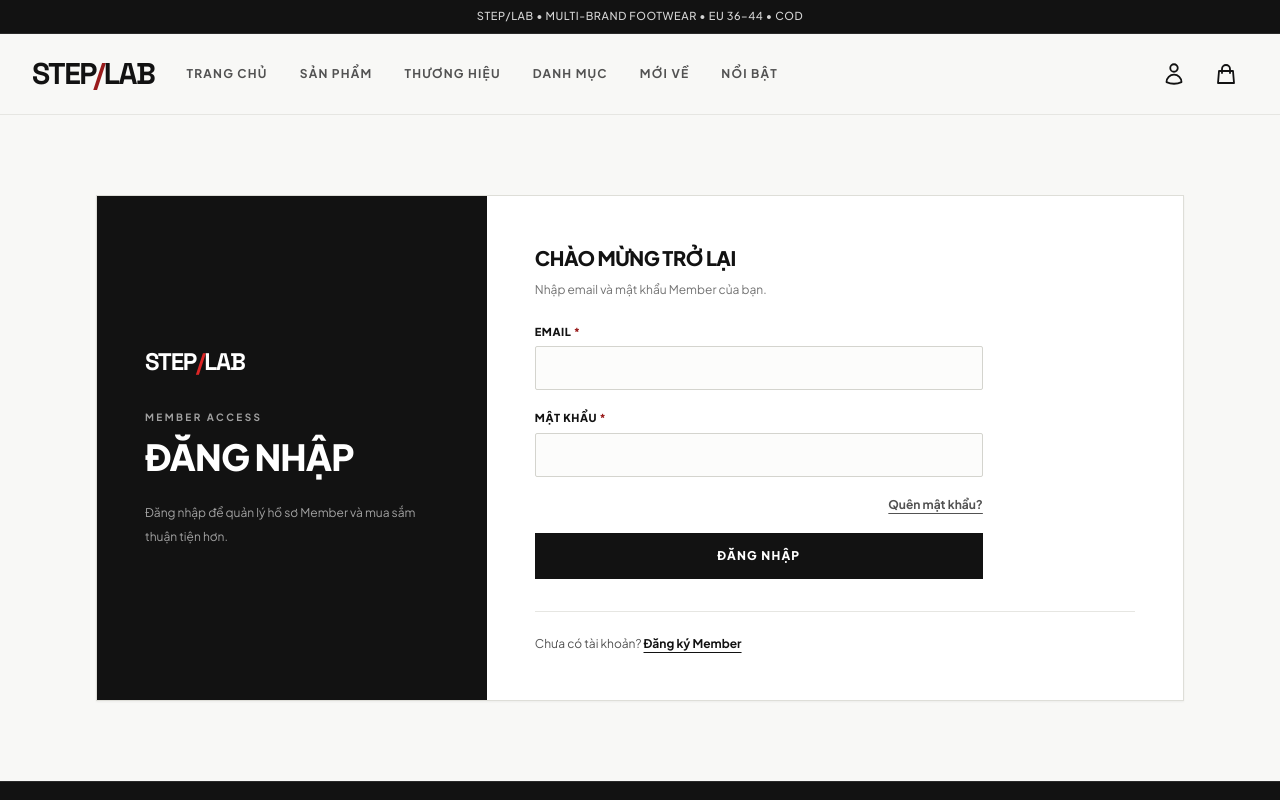
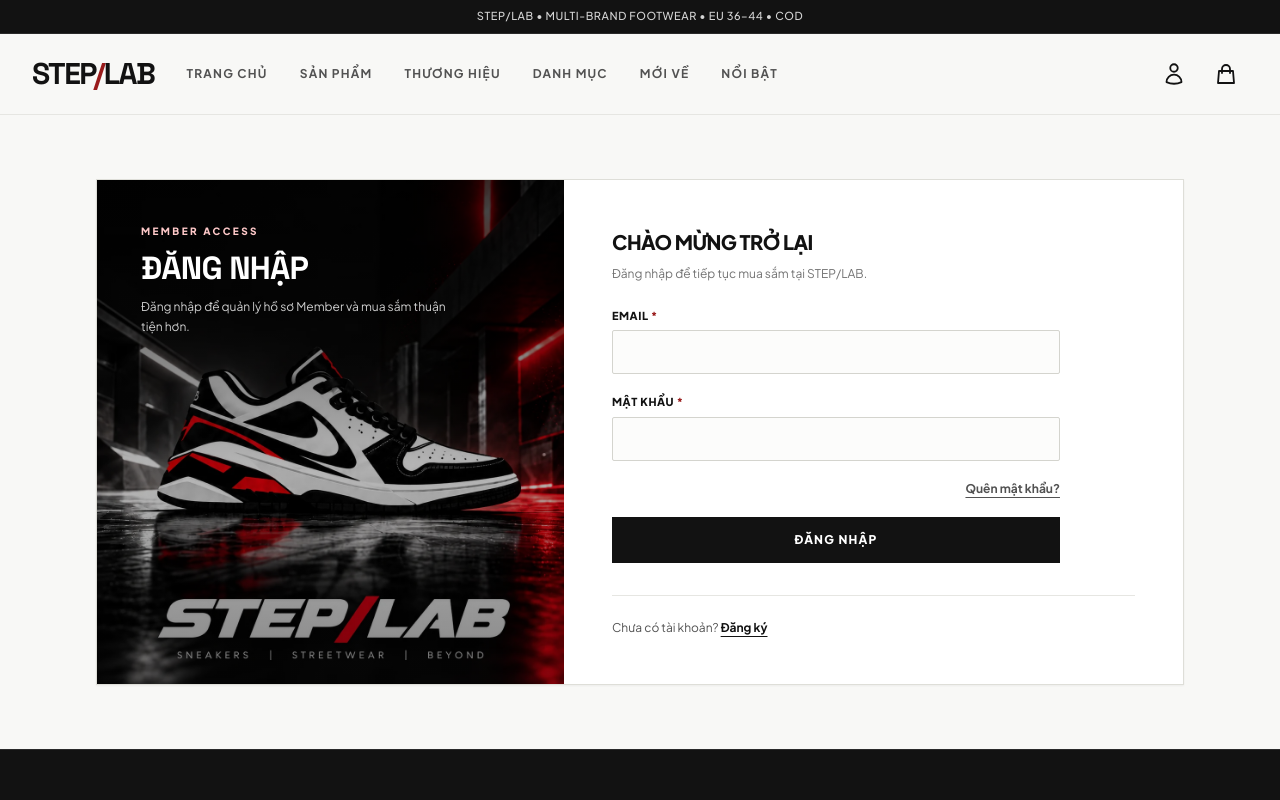
Before and after one commit to nnam099/shoe-store-webapp, a React (Vite) app in the folder client/: page /login in a window 1280 px wide. Shown: the top 800 px of the page. Built offline with nearby package versions, Linux system fonts and the light colour scheme.

Commit message:
refactor: redesign member auth visual experience

```diff
--- a/client/src/components/auth/AuthShell.jsx
+++ b/client/src/components/auth/AuthShell.jsx
@@ -1,56 +1,72 @@
-import { Link } from 'react-router-dom';
+import { getAssetUrl } from '../../config/site';
+
+const VISUAL_CROPS = {
+  identity: 'object-[center_43%] sm:object-[center_47%] lg:object-[center_58%]',
+  security: 'object-[center_43%] sm:object-[center_47%] lg:object-[center_54%]',
+};
+
+function AuthVisualPanel({ eyebrow, title, railMeta, description, crop }) {
+  return (
+    <aside className="relative h-[210px] overflow-hidden bg-[#121212] text-white sm:h-[250px] lg:h-auto">
+      <img
+        src={getAssetUrl('auth/steplab.webp')}
+        alt=""
+        aria-hidden="true"
+        fetchPriority="high"
+        decoding="async"
+        className={`absolute inset-0 h-full w-full object-cover ${VISUAL_CROPS[crop] || VISUAL_CROPS.identity}`}
+      />
+      <div
+        aria-hidden="true"
+        className="absolute inset-0 bg-[linear-gradient(100deg,rgba(0,0,0,0.82)_0%,rgba(0,0,0,0.48)_48%,rgba(0,0,0,0.08)_100%)] lg:bg-[linear-gradient(180deg,rgba(0,0,0,0.78)_0%,rgba(0,0,0,0.28)_58%,rgba(0,0,0,0.48)_100%)]"
+      />
+
+      <div className="relative z-10 flex h-full flex-col p-6 sm:p-8 lg:p-10 xl:p-11">
+        <div className="flex items-start justify-between gap-4">
+          <p className="text-[10px] font-extrabold uppercase tracking-[0.24em] text-red-200">
+            {eyebrow}
+          </p>
+          {railMeta && (
+            <p className="shrink-0 text-[10px] font-bold tracking-[0.2em] text-white/80">
+              {railMeta}
+            </p>
+          )}
+        </div>
+        <h1 className="mt-3 max-w-[13ch] text-balance font-['Space_Grotesk'] text-2xl font-black uppercase leading-[1.08] tracking-[-0.025em] sm:text-3xl lg:text-[2rem]">
+          {title}
+        </h1>
+        <p className="mt-3 max-w-[35ch] text-xs leading-5 text-white/80">
+          {description}
+        </p>
+      </div>
+    </aside>
+  );
+}
 
 export default function AuthShell({
-  variant = 'editorial',
   eyebrow,
   title,
   railMeta,
   description,
+  crop = 'identity',
   children,
   footer,
 }) {
-  const isCompact = variant === 'compact';
+  return (
+    <div className="mx-auto max-w-6xl px-4 py-8 sm:px-6 sm:py-12 lg:px-8 lg:py-16">
+      <div className="grid grid-cols-1 border border-[#deded8] bg-white shadow-xs lg:grid-cols-[minmax(0,0.43fr)_minmax(0,0.57fr)]">
+        <AuthVisualPanel
+          eyebrow={eyebrow}
+          title={title}
+          railMeta={railMeta}
+          description={description}
+          crop={crop}
+        />
 
-  return (
-    <div className={`${isCompact ? 'max-w-4xl' : 'max-w-6xl'} mx-auto px-4 sm:px-6 lg:px-8 py-10 sm:py-14 lg:py-20`}>
-      <div className={`grid grid-cols-1 ${
-        isCompact
-          ? 'md:grid-cols-[minmax(200px,0.43fr)_minmax(0,1fr)]'
-          : 'md:grid-cols-[minmax(230px,0.56fr)_minmax(0,1fr)]'
-      } border border-[#deded8] bg-white shadow-xs`}>
-        <aside className={`bg-[#121212] text-white flex flex-col justify-center ${
-          isCompact ? 'p-6 sm:p-8 lg:p-9' : 'p-7 sm:p-9 lg:p-12'
-        }`}>
-          <div className={isCompact ? 'max-w-[30ch]' : 'max-w-[34ch]'}>
-            <Link
-              to="/"
-              className="inline-flex font-['Space_Grotesk'] text-2xl font-extrabold tracking-tighter focus-visible:outline-2 focus-visible:outline-white focus-visible:outline-offset-4"
-            >
-              STEP<span className="text-[#dc2626]">/</span>LAB
-            </Link>
-            <p className={`${isCompact ? 'mt-6' : 'mt-8'} text-[10px] font-bold uppercase tracking-[0.24em] text-neutral-400`}>
-              {eyebrow}
-            </p>
-            {railMeta && (
-              <p className="mt-3 text-[11px] font-bold tracking-[0.18em] text-white">
-                {railMeta}
-              </p>
-            )}
-            {title && (
-              <h1 className="mt-3 max-w-[10ch] text-balance text-[1.85rem] sm:text-[2rem] lg:text-[2.25rem] font-black uppercase tracking-[-0.025em] leading-[1.12]">
-                {title}
-              </h1>
-            )}
-            <p className={`${isCompact ? 'mt-5' : 'mt-6'} text-xs leading-6 text-neutral-400`}>
-              {description}
-            </p>
-          </div>
-        </aside>
-
-        <section className={`${isCompact ? 'p-6 sm:p-8 lg:p-10' : 'p-6 sm:p-9 lg:p-12'} flex flex-col justify-center min-w-0`}>
+        <section className="flex min-w-0 flex-col justify-center p-6 sm:p-9 lg:p-10 xl:p-12">
           {children}
           {footer && (
-            <div className="mt-8 pt-6 border-t border-[#e6e6e2] text-xs text-[#525252]">
+            <div className="mt-8 border-t border-[#e6e6e2] pt-6 text-xs text-[#525252]">
               {footer}
             </div>
           )}
--- a/client/src/pages/ChangePasswordPage.jsx
+++ b/client/src/pages/ChangePasswordPage.jsx
@@ -54,9 +54,10 @@ export default function ChangePasswordPage() {
 
   return (
     <AuthShell
-      variant="compact"
       eyebrow="Account security"
-      description="Sau khi đổi mật khẩu, bạn sẽ cần đăng nhập lại bằng mật khẩu mới."
+      title="Đổi mật khẩu"
+      description="Bảo vệ tài khoản bằng cách cập nhật mật khẩu khi cần thiết."
+      crop="security"
       footer={(
         <Link className="font-bold text-[#121212] underline underline-offset-4" to="/account">
           Quay lại tài khoản
--- a/client/src/pages/ForgotPasswordPage.jsx
+++ b/client/src/pages/ForgotPasswordPage.jsx
@@ -67,10 +67,11 @@ export default function ForgotPasswordPage() {
 
   return (
     <AuthShell
-      variant="compact"
       eyebrow="Password reset"
+      title="Quên mật khẩu"
       railMeta={`0${step} / 02`}
-      description="Cập nhật lại mật khẩu để tiếp tục truy cập tài khoản Member của bạn."
+      description="Đặt lại mật khẩu để tiếp tục truy cập tài khoản của bạn."
+      crop="security"
       footer={(
         <Link className="font-bold text-[#121212] underline underline-offset-4" to="/login">
           Quay lại đăng nhập
--- a/client/src/pages/LoginPage.jsx
+++ b/client/src/pages/LoginPage.jsx
@@ -66,14 +66,14 @@ export default function LoginPage() {
         <p>
           Chưa có tài khoản?{' '}
           <Link className="font-bold text-[#121212] underline underline-offset-4" to="/register">
-            Đăng ký Member
+            Đăng ký
           </Link>
         </p>
       )}
     >
       <div className="max-w-md">
         <h2 className="text-xl font-black uppercase tracking-tight">Chào mừng trở lại</h2>
-        <p className="mt-2 text-xs leading-5 text-[#737373]">Nhập email và mật khẩu Member của bạn.</p>
+        <p className="mt-2 text-xs leading-5 text-[#737373]">Đăng nhập để tiếp tục mua sắm tại STEP/LAB.</p>
 
         {location.state?.message && (
           <p role="status" className="mt-5 border border-[#bbf7d0] bg-[#f0fdf4] p-3 text-xs text-[#166534]">
--- a/client/src/pages/RegisterPage.jsx
+++ b/client/src/pages/RegisterPage.jsx
@@ -152,7 +152,7 @@ export default function RegisterPage() {
             disabled={isSubmitting}
             className="sm:col-span-2 min-h-[46px] w-full bg-[#121212] px-5 py-3 text-xs font-extrabold uppercase tracking-widest text-white transition-colors hover:bg-[#991b1b] disabled:cursor-not-allowed disabled:opacity-60 focus-visible:outline-2 focus-visible:outline-[#991b1b] focus-visible:outline-offset-2"
           >
-            {isSubmitting ? 'Đang tạo tài khoản...' : 'Đăng ký Member'}
+            {isSubmitting ? 'Đang tạo tài khoản...' : 'Đăng ký'}
           </button>
         </form>
       </div>
```
Also changed, not shown: client/public/auth/steplab.webp (added), 1 other file (tests, documents, lock files or other folders).
